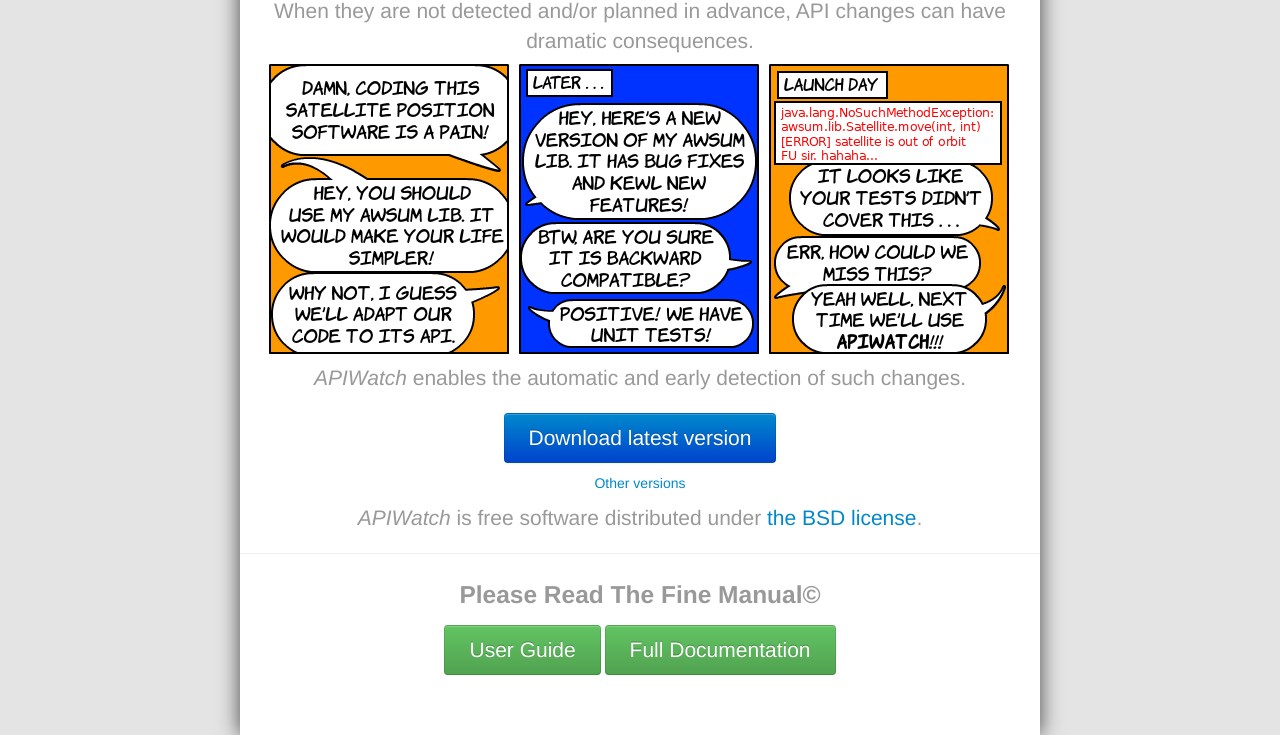
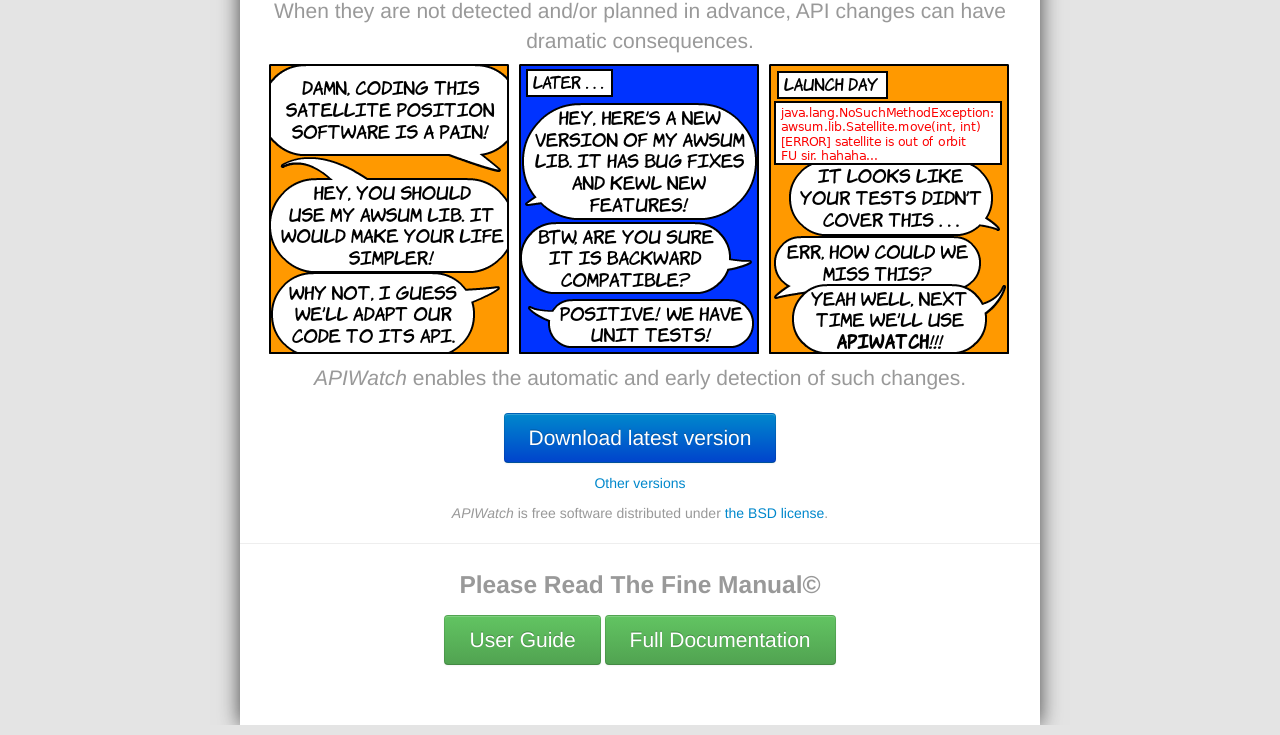
Before and after one commit to apiwatch/apiwatch, a plain HTML site: page index.html in a window 1280 px wide. Shown: the part 321-1056 px from the top of the page. Drawn offline with Linux system fonts and the light colour scheme.

Commit message:
Update index.html

```diff
--- a/index.html
+++ b/index.html
@@ -64,7 +64,7 @@
     </p>
     <p><a class="btn btn-primary" href="http://releases.apiwatch.org/latest">Download latest version</a></p>
     <p><a href="http://releases.apiwatch.org/" target="_blank">Other versions</a></p>
-    <p class="lead muted">
+    <p class="muted">
       <em>APIWatch</em> is free software distributed under <a href="http://opensource.org/licenses/BSD-2-Clause">the BSD license</a>.
     </p>
 
```
